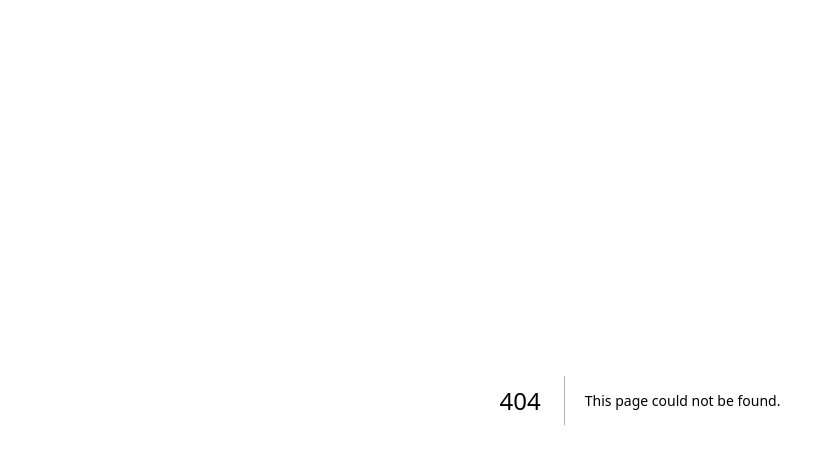
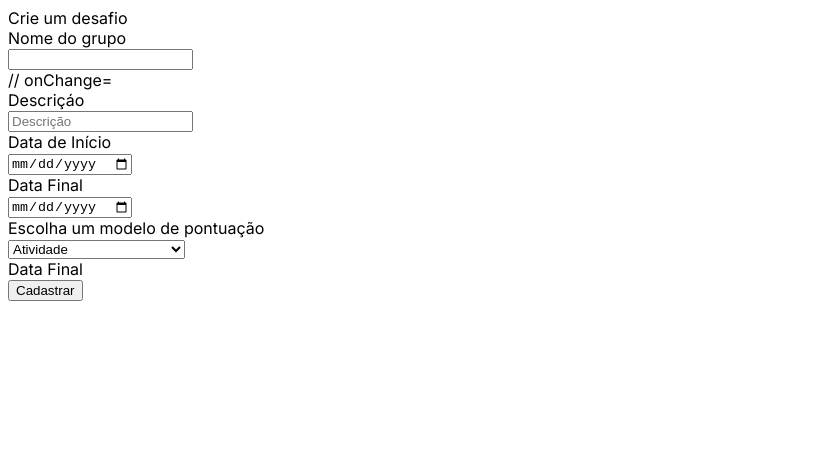
Before and after one commit to rafasdoliveira/BodyBiblia, a Next.js app: page /createchallenge in a window 1280 px wide. Before the commit this address had no page. Shown: the top 464 px of the page, without its empty margins (0-835 px from the left). Built offline with nearby package versions, Linux system fonts and the light colour scheme.

Commit message:
criando as pastas createchallenge e joinchallenge

```diff
--- /dev/null
+++ b/src/app/createchallenge/page.js
@@ -0,0 +1,38 @@
+'use client'
+import Input from '../components/form/input/input'
+import Select from '../components/form/select/select'
+import styles from './page.module.css'
+
+
+export default function createChallenge() {
+    return(
+    <div>
+        <div>
+            Crie um desafio
+        </div>
+        <div>
+            <section>
+                <form>
+                    <Input label='Nome do grupo' type='text' name='gender' id='inGender'/>
+                    // onChange={(e) => setEmail(e.target.value)}
+                    <Input label='Descriçáo' type='text' name='gender' id='inGender' placeholder='Descrição'/>
+                    <Input label='Data de Início' type='date' name='gender' id='inGender' placeholder='Descrição'/>
+                    <Input label='Data Final' type='date' name='gender' id='inGender' placeholder='Descrição'/>
+                    <div>
+                        <label>Escolha um modelo de pontuação</label>
+                    </div>
+                    <select>
+                        <option>Atividade</option>
+                        <option>Pontos por movimentação</option>
+                        <option>Duração</option>
+                        <option>Distância</option>
+                        <option>Passos</option>
+                        <option>Calorias</option>
+                    </select>
+                    <Input label='Data Final' type='submit' name='gender' id='inGender' placeholder='Descrição' value='Cadastrar'/>
+                    {/* <Select /> */}
+                </form>
+            </section>
+        </div>
+    </div>)
+}
```
Also changed, not shown: src/app/joinchallenge/page.js (added, +10 -0 lines), src/app/page.js (+3 -4 lines), src/app/createchallenge/page.module.css (added), src/app/joinchallenge/page.module.css (added).
